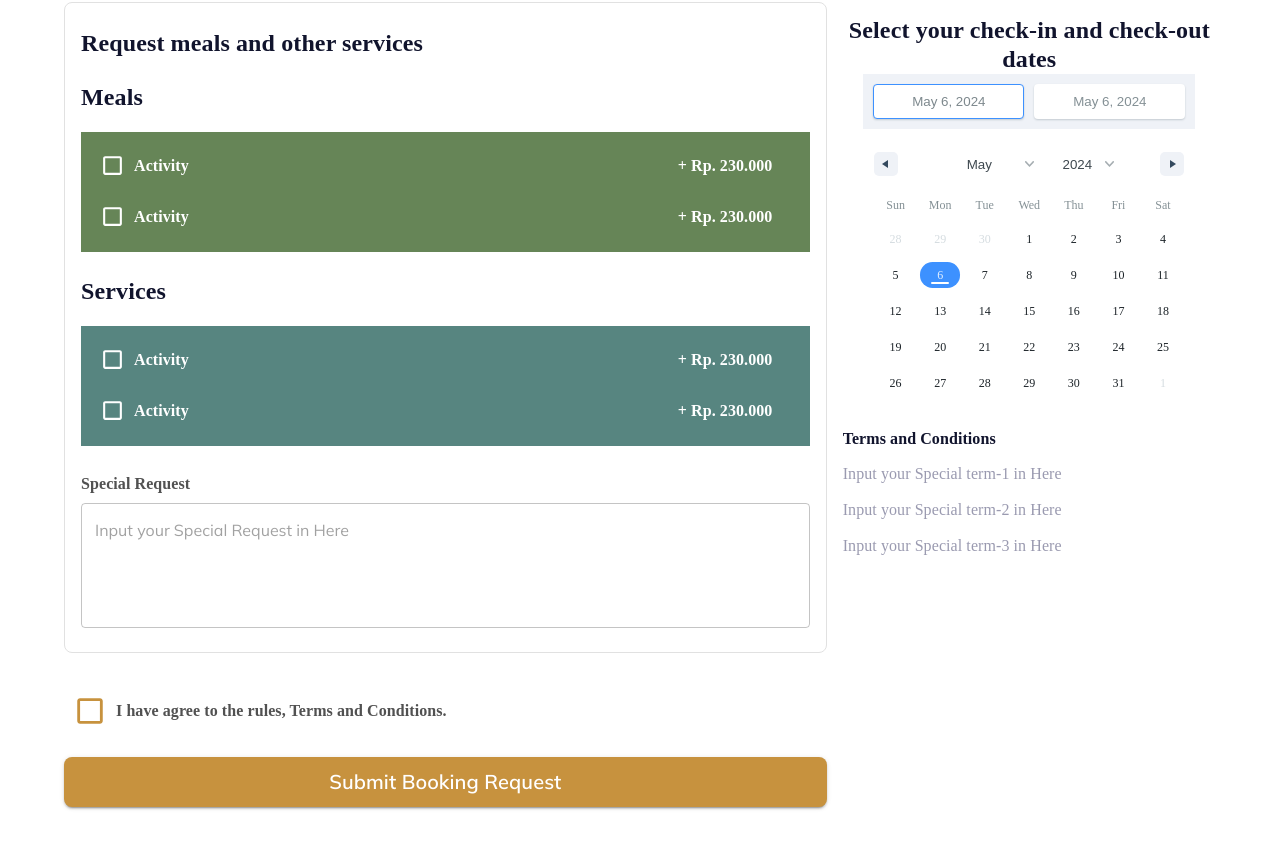
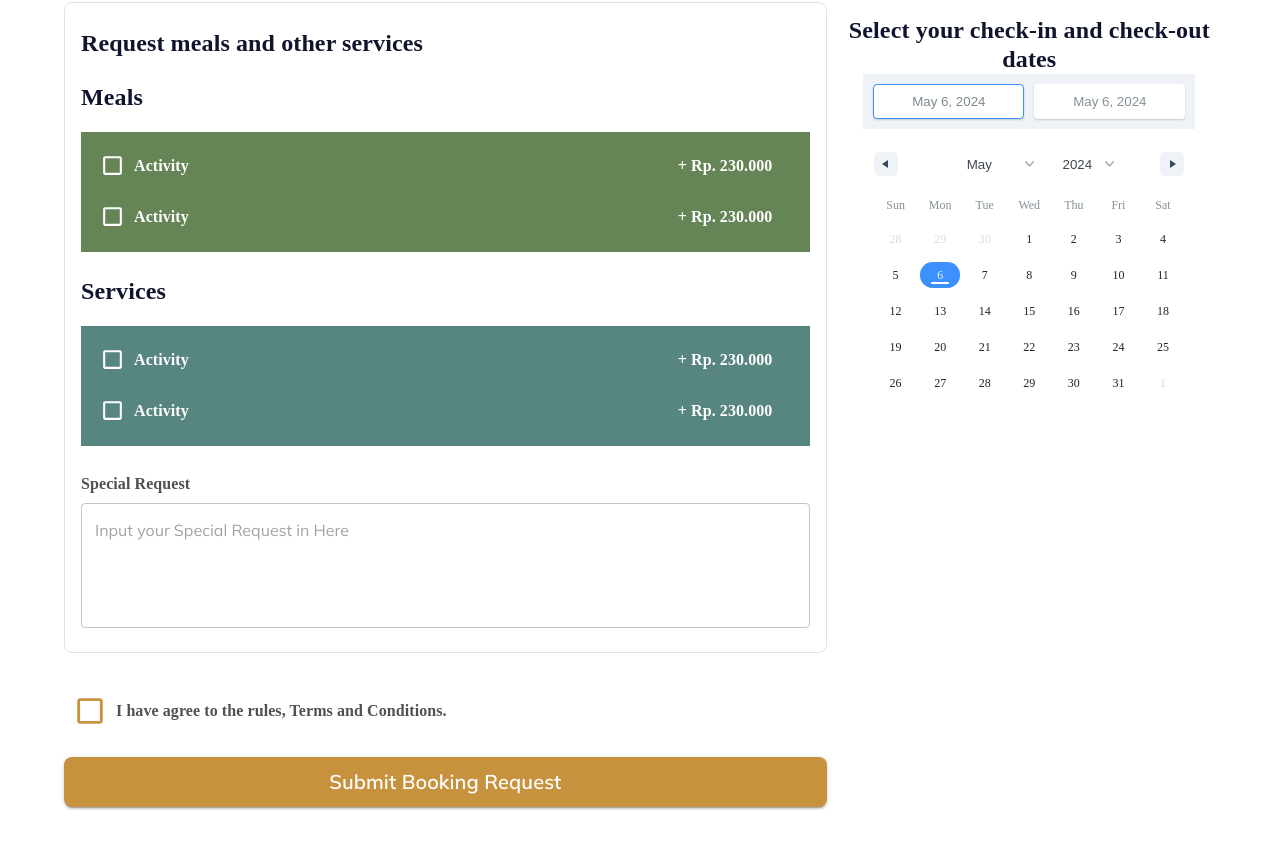
Before and after one commit to Software-Lifecycle-Consultants/slc-open-hms, a Next.js app: page /admin/dashboard in a window 1280 px wide. Shown: the part 1023-1872 px from the top of the page. Built offline with nearby package versions, Linux system fonts and the light colour scheme.

Commit message:
Removed Terms and Conditions file path in admin page.tsx

```diff
--- a/app/admin/dashboard/page.tsx
+++ b/app/admin/dashboard/page.tsx
@@ -7,7 +7,6 @@ import React from "react";
 import BillingDetails from "@/components/checkout/BillingDetails";
 import BookingInfo from "@/components/checkout/BookingInfo";
 import ExtraFacilitation from "@/components/checkout/ExtraFacilitation";
-import TermAndCondition from "@/components/checkout/TermAndCondition";
 /**
  * CheckoutScreen component represents the checkout screen of the website.
  * It includes sections like Heading, Billing details form, Booking info, Extra facilitation, Calender and Submit button.
@@ -48,11 +47,9 @@ const AdminDashboard = () => {
             </Grid>
             <Grid item xs={12} md={4}>
               <Calender />
-              <TermAndCondition />
             </Grid>
           </Grid>
         </Container>
-
         <Container>
           <Grid container spacing={2}>
             <Grid item xs={12} md={8}>
```
